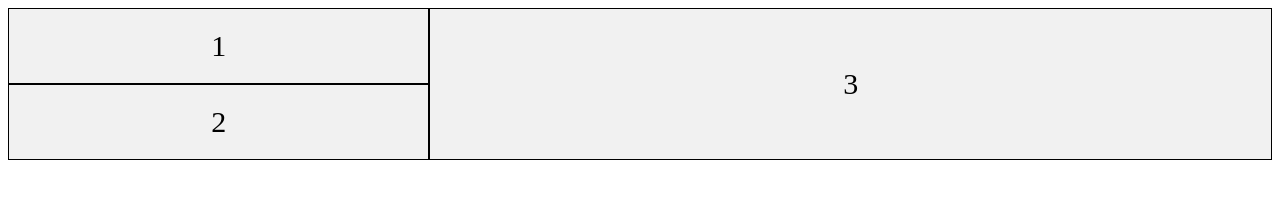
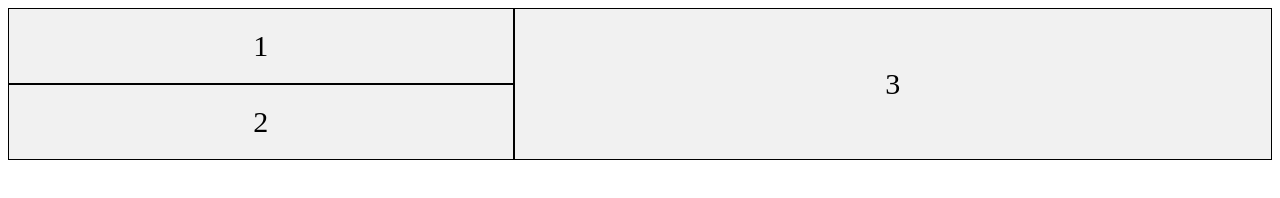
Before and after one commit to caseydemo/grid_learnin, a plain HTML site: page index.html in a window 1280 px wide. Drawn offline with Linux system fonts and the light colour scheme.

Commit message:
use grid areas instead of colum numbers

```diff
--- a/styles.css
+++ b/styles.css
@@ -1,6 +1,7 @@
 .grid-container {
     display: grid;
-    grid-template-columns: repeat(3, 1fr);
+    grid-template-columns: 2fr 3fr;
+    grid-template-areas: "title image" "description image";
 }
 
 .grid-item {
@@ -12,33 +13,28 @@
 }
 
 .grid-title {
-    /* force into the top/left */
-    grid-column: 1 / 2;
-    grid-row: 1 / 2;
+    /* assign to title area */
+    grid-area: title;
 
     /* to make pretty */
     background-color: #f1f1f1;
 }
 
 .grid-description {
-
-    /* force into the second row just under the title */
-    grid-column: 1 / 2;
-    grid-row: 2 / 3;
+    /* assign to description area */
+    grid-area: description;
 
     /* to make pretty */
     background-color: #f1f1f1;
 }
 
 .grid-image {
-
     /* center items inside */
     display: grid;
     align-items: center;
 
-    /* force to the second column spanning both rows */
-    grid-column: 2 / 4;
-    grid-row: 1 / 3;
+    /* assign to image area */
+    grid-area: image;
 
     /* to make pretty */
     background-color: #f1f1f1;
```
